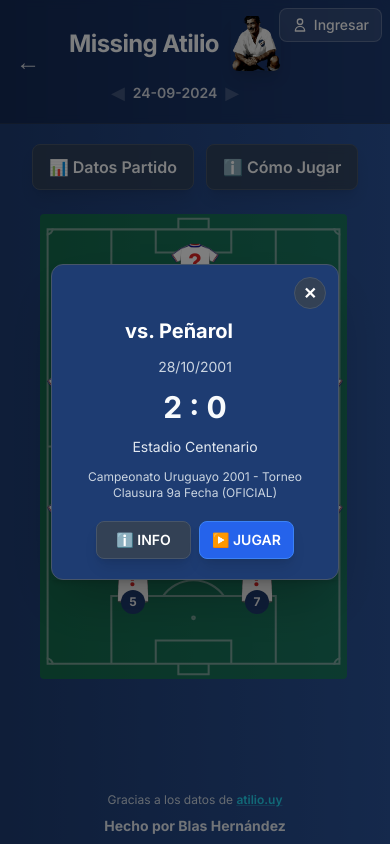
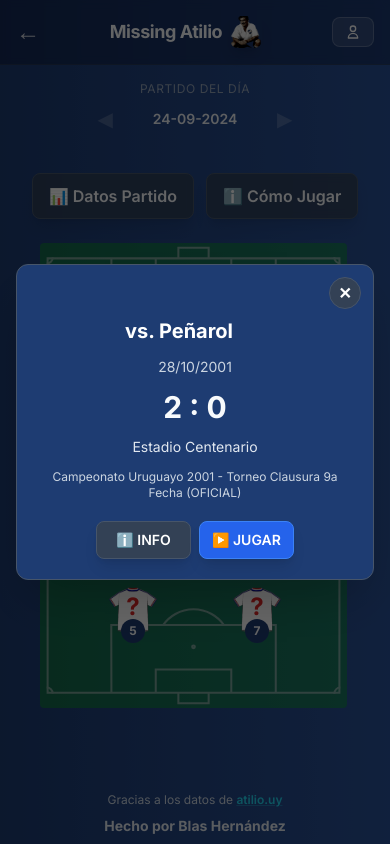
Before and after one commit to blashernandez98/missing_atilio, a Next.js app: page /missing11 in a window 390 px wide. Built offline with nearby package versions, Linux system fonts and the light colour scheme; no server answers.

Commit message:
General UI/UX improvements

```diff
--- a/app/adivina-jugador/page.tsx
+++ b/app/adivina-jugador/page.tsx
@@ -10,6 +10,8 @@
 import { parseDDMMYYYYToDate, getUruguayDate } from '@/lib/date';
 import type { PlayerSchedule } from '@/lib/types';
 import playersData from '@/app/data/players.json';
+import { useAuth } from '@/contexts/AuthContext';
+import { AuthControls } from '@/app/components/auth/AppHeader';
 
 interface NavigationState {
   schedules: PlayerSchedule[]; // All scheduled players (sorted by date ascending)
@@ -37,6 +39,7 @@
 }
 
 export default function AdivinaJugadorPage() {
+  const { streaks } = useAuth();
   const [showInstructions, setShowInstructions] = useState(false);
   const [loading, setLoading] = useState(true);
   const [navState, setNavState] = useState<NavigationState>({
@@ -252,8 +255,8 @@
           <span className="hidden sm:inline">Volver</span>
         </Link>
 
-        <div className='flex items-center gap-3'>
-          <h1 className='text-2xl sm:text-3xl font-bold text-slate-50 tracking-tight'>
+        <div className='flex items-center gap-2 sm:gap-3'>
+          <h1 className='text-lg sm:text-2xl md:text-3xl font-bold text-slate-50 tracking-tight'>
             Adivina el Jugador
           </h1>
           <Image
@@ -261,12 +264,11 @@
             alt='Atilio Garcia'
             width='50'
             height='50'
-            className='rounded-lg shadow-lg'
+            className='rounded-lg shadow-lg w-8 h-8 sm:w-[50px] sm:h-[50px]'
           />
         </div>
 
-        {/* Empty div for flex spacing - help button moved to nav bar */}
-        <div className="w-10 sm:w-12" />
+        <AuthControls />
       </nav>
 
       {/* Navigation Bar */}
@@ -279,6 +281,7 @@
           onPrev={handlePrev}
           onNext={handleNext}
           onShowInstructions={() => setShowInstructions(true)}
+          currentStreak={streaks.guess_player_scheduled?.current ?? 0}
         />
       </div>
 
--- a/app/components/App.tsx
+++ b/app/components/App.tsx
@@ -18,6 +18,7 @@
 import { getTodayStringUruguay, getUruguayDate, parseDDMMYYYYToDate } from '@/lib/date';
 import { useAuth } from '@/contexts/AuthContext';
 import { recordGameCompletion } from '@/lib/guest-session';
+import { AuthControls } from '@/app/components/auth/AppHeader';
 export const AppContext = createContext(defaultAppContext);
 
 interface RecordStatsResult {
@@ -62,7 +63,7 @@
 const cronograma_fallback = cronograma as Cronograma[];
 
 function App() {
-  const { user, refreshStreaks } = useAuth();
+  const { user, refreshStreaks, streaks } = useAuth();
   const [fieldMode, setFieldMode] = useState(true);
   const [partido, setPartido] = useState<Partido>(defaultAppContext.partido);
   const [player_name, setPlayerName] = useState<string[]>([]);
@@ -351,34 +352,50 @@
             <span className="hidden sm:inline">Volver</span>
           </Link>
 
-          <div className='flex flex-col items-center gap-2'>
-            <div className='flex items-center gap-3'>
-              <h1 className='text-2xl sm:text-3xl font-bold text-slate-50 tracking-tight'>Missing Atilio</h1>
-              <Image src='/atilio_grande.png' alt='Atilio Garcia' width='50' height='50' className='rounded-lg shadow-lg' />
+          <div className='flex items-center gap-2 sm:gap-3'>
+            <h1 className='text-lg sm:text-2xl md:text-3xl font-bold text-slate-50 tracking-tight'>Missing Atilio</h1>
+            <Image src='/atilio_grande.png' alt='Atilio Garcia' width='50' height='50' className='rounded-lg shadow-lg w-8 h-8 sm:w-[50px] sm:h-[50px]' />
           </div>
 
-            {/* Date Navigation */}
+          <AuthControls />
+        </nav>
+
+        {/* Date Navigation Bar */}
         {currentGame && (
+          <div className="flex flex-col items-center py-4">
+            {/* Label */}
+            <span className="text-xs text-slate-400 uppercase tracking-wider mb-1">
+              Partido del día
+            </span>
+
+            {/* Streak counter */}
+            {(streaks.wordle?.current ?? 0) > 0 && (
+              <span className="text-xs text-green-400 font-semibold mb-1">
+                {streaks.wordle.current} {streaks.wordle.current === 1 ? 'día' : 'días'} de racha ✓
+              </span>
+            )}
+
+            {/* Navigation */}
             <div className='flex items-center gap-2 sm:gap-3'>
               <button
                 onClick={() => navigateGame('prev')}
-                  className='text-white/60 hover:text-white transition-colors text-lg sm:text-xl disabled:opacity-30 disabled:cursor-not-allowed'
+                className='text-white/60 hover:text-white transition-colors text-xl sm:text-2xl disabled:opacity-30 disabled:cursor-not-allowed p-1'
                 disabled={cronogramaData.findIndex(g => g.liveDate === currentGame.liveDate) === 0}
               >
                 ◀
               </button>
-                <div className='flex items-center gap-2'>
-                  <span className='text-white/80 text-sm sm:text-base font-semibold'>
+              <div className='flex items-center gap-2 min-w-[140px] sm:min-w-[160px] justify-center'>
+                <span className='text-white/90 text-sm sm:text-base font-semibold'>
                   {currentGame.liveDate}
                 </span>
                 {/* Green check for completed games */}
                 {Object.keys(solved).length === 11 && (
-                    <span className='text-green-400 text-lg' title='Completado'>✓</span>
+                  <span className='text-green-400 text-sm' title='Completado'>✓</span>
                 )}
               </div>
               <button
                 onClick={() => navigateGame('next')}
-                  className='text-white/60 hover:text-white transition-colors text-lg sm:text-xl disabled:opacity-30 disabled:cursor-not-allowed'
+                className='text-white/60 hover:text-white transition-colors text-xl sm:text-2xl disabled:opacity-30 disabled:cursor-not-allowed p-1'
                 disabled={(() => {
                   const currentIndex = cronogramaData.findIndex(g => g.liveDate === currentGame.liveDate);
                   if (currentIndex === -1 || currentIndex === cronogramaData.length - 1) return true;
@@ -393,11 +410,8 @@
                 ▶
               </button>
             </div>
+          </div>
         )}
-          </div>
-
-          <div className="w-16 sm:w-24" /> {/* Spacer for centering */}
-        </nav>
 
         <div className='flex-grow flex flex-col'>
           { fieldMode ? <Field formation={ currentGame ? currentGame.formation : '4-4-2' } /> : <Wordle /> }
--- a/app/components/auth/AppHeader.tsx
+++ b/app/components/auth/AppHeader.tsx
@@ -5,16 +5,16 @@
 import AuthModal from './AuthModal';
 import UserMenu from './UserMenu';
 
-function AppHeader() {
+// Standalone auth controls component to be used in page headers
+export function AuthControls() {
   const { user, isLoading } = useAuth();
   const [showAuthModal, setShowAuthModal] = useState(false);
 
   return (
     <>
-      <header className="fixed top-0 right-0 z-50 p-2 sm:p-3">
       {isLoading ? (
         <div className="px-3 py-1.5 rounded-lg bg-white/5 border border-white/10">
-            <div className="animate-pulse w-20 h-5 bg-white/10 rounded"></div>
+          <div className="animate-pulse w-16 h-5 bg-white/10 rounded"></div>
         </div>
       ) : user ? (
         <UserMenu />
@@ -36,14 +36,18 @@
               d="M16 7a4 4 0 11-8 0 4 4 0 018 0zM12 14a7 7 0 00-7 7h14a7 7 0 00-7-7z"
             />
           </svg>
-            <span>Ingresar</span>
+          <span className="hidden sm:inline">Ingresar</span>
         </button>
       )}
-      </header>
 
       <AuthModal isOpen={showAuthModal} onClose={() => setShowAuthModal(false)} />
     </>
   );
 }
 
+// Legacy fixed header (to be removed from layout.tsx eventually)
+function AppHeader() {
+  return null; // No longer renders fixed header - use AuthControls in page headers instead
+}
+
 export default AppHeader;
--- a/app/components/auth/UserMenu.tsx
+++ b/app/components/auth/UserMenu.tsx
@@ -64,7 +64,7 @@
 
         {/* Dropdown Menu */}
         {isOpen && (
-          <div className="absolute right-0 mt-2 w-64 rounded-lg bg-slate-800 border border-slate-600 shadow-xl z-50 overflow-hidden">
+          <div className="absolute right-0 mt-2 w-64 rounded-lg bg-slate-900 border border-slate-600 shadow-xl z-50 overflow-hidden">
             {/* User Info */}
             <div className="px-4 py-3 bg-slate-700/50 border-b border-slate-600">
               <p className="text-white font-semibold">{user.username}</p>
--- a/app/components/common/Header.tsx
+++ b/app/components/common/Header.tsx
@@ -1,5 +1,8 @@
+'use client';
+
 import Link from 'next/link';
 import Image from 'next/image';
+import { AuthControls } from '@/app/components/auth/AppHeader';
 
 interface HeaderProps {
   showBackButton?: boolean;
@@ -22,15 +25,22 @@
           <Image src='/atilio_grande.png' alt='Atilio Garcia' width='50' height='50' className='rounded-lg shadow-lg' />
         </div>
 
-        <div className="w-16 sm:w-24" /> {/* Spacer for centering */}
+        <AuthControls />
       </nav>
     );
   }
 
   return (
-    <nav className='flex items-center justify-center py-4 sm:py-6 px-4 sm:px-5 gap-3 bg-slate-950/30 backdrop-blur-sm border-b border-slate-700/50'>
-      <h1 className='text-2xl sm:text-3xl md:text-4xl font-bold text-slate-50 tracking-tight'>Missing Atilio</h1>
-      <Image src='/atilio_grande.png' alt='Atilio Garcia' width='50' height='50' className='rounded-lg shadow-lg' />
+    <nav className='flex items-center justify-between py-4 sm:py-6 px-4 sm:px-5 bg-slate-950/30 backdrop-blur-sm border-b border-slate-700/50'>
+      {/* Spacer for centering on desktop only */}
+      <div className="hidden sm:block w-24" />
+
+      <div className='flex items-center gap-2 sm:gap-3'>
+        <h1 className='text-xl sm:text-3xl md:text-4xl font-bold text-slate-50 tracking-tight'>Missing Atilio</h1>
+        <Image src='/atilio_grande.png' alt='Atilio Garcia' width='50' height='50' className='rounded-lg shadow-lg w-10 h-10 sm:w-[50px] sm:h-[50px]' />
+      </div>
+
+      <AuthControls />
     </nav>
   );
 }
--- a/app/components/ui/modal.tsx
+++ b/app/components/ui/modal.tsx
@@ -1,4 +1,7 @@
-import React from 'react';
+'use client';
+
+import React, { useEffect, useState } from 'react';
+import { createPortal } from 'react-dom';
 
 interface ModalProps {
   isOpen: boolean;
@@ -7,13 +10,27 @@
 }
 
 const Modal = ({ isOpen, onClose, children }: ModalProps) => {
-  if (!isOpen) return null;
+  const [mounted, setMounted] = useState(false);
 
-  return (
-    <div className="fixed inset-0 flex justify-center items-center z-50">
-      <div className="absolute inset-0 bg-black opacity-50"></div>
-      <div className="bg-transparent shadow-md z-10 w-72 sm:w-96 md:w-[500px]">{ children }</div>
-    </div>
+  useEffect(() => {
+    setMounted(true);
+  }, []);
+
+  if (!isOpen || !mounted) return null;
+
+  return createPortal(
+    <div className="fixed inset-0 z-[9999] overflow-y-auto">
+      {/* Backdrop - blocks all interaction */}
+      <div className="fixed inset-0 bg-black/60" onClick={onClose}></div>
+
+      {/* Modal container - centers content */}
+      <div className="fixed inset-0 flex items-center justify-center p-4">
+        <div className="relative z-[10000] w-full max-w-sm sm:max-w-md">
+          {children}
+        </div>
+      </div>
+    </div>,
+    document.body
   );
 };
 
```
Also changed, not shown: app/components/auth/AuthModal.tsx (+11 -0 lines), app/components/guesstheplayer/GuessGameOver.tsx (+4 -4 lines), app/components/guesstheplayer/GuessResult.tsx (+59 -6 lines), app/components/guesstheplayer/PlayerScheduleNav.tsx (+9 -0 lines), app/versus/page.tsx (+7 -4 lines), 1 other file (tests, documents, lock files or other folders). Lines whose indentation alone changed are shown as unchanged.
